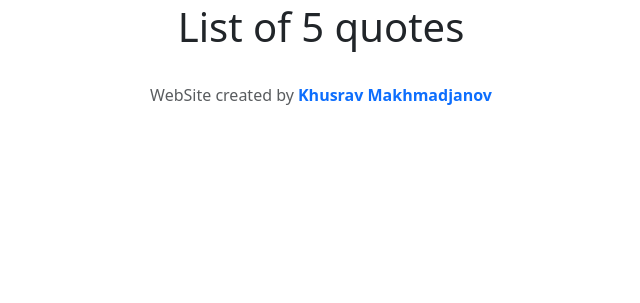
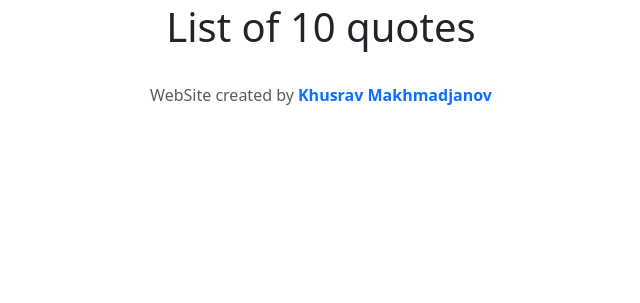
Before and after one commit to xusraw1/quotes-project, a Flask app: template templates/quotes_list.html in a window 1280 px wide. Shown: the part 69-372 px from the top of the page, without its empty margins (319-959 px from the left). Run offline with Flask 3, Linux system fonts and the light colour scheme; the template is opened without the code that fills it, so the values that code supplies are empty.

Commit message:
Модицифировал функцию, теперь он будет выводить рандомные цитаты и они не будут повторяться

```diff
--- a/app.py
+++ b/app.py
@@ -19,8 +19,11 @@ def main():
 
 @app.route('/quotes-list')
 def quotes():
-    response = requests.get("https://api.quotable.io/quotes?page=1").json()['results']
-    list = random.sample(response, k=5)
+    ## Завтро не забудь добавить еще вторую страницу!!!
+    page = random.randint(1, 50)
+    response1 = requests.get(f"https://api.quotable.io/quotes?page={page}").json()['results']
+
+    list = random.sample(response1, k=10)
     quotes = {
         'quotes': list
     }
--- a/templates/quotes_list.html
+++ b/templates/quotes_list.html
@@ -2,7 +2,7 @@
 {% block title %}Quotes{% endblock %}
 {% block content %}
 <div class="container">
-    <center><h1>List of 5 quotes</h1></center>
+    <center><h1>List of 10 quotes</h1></center>
     <ul class="list-group">
         {% for quote in quotes %}
         <li class="list-group-item d-flex justify-content-between align-items-center">
```
